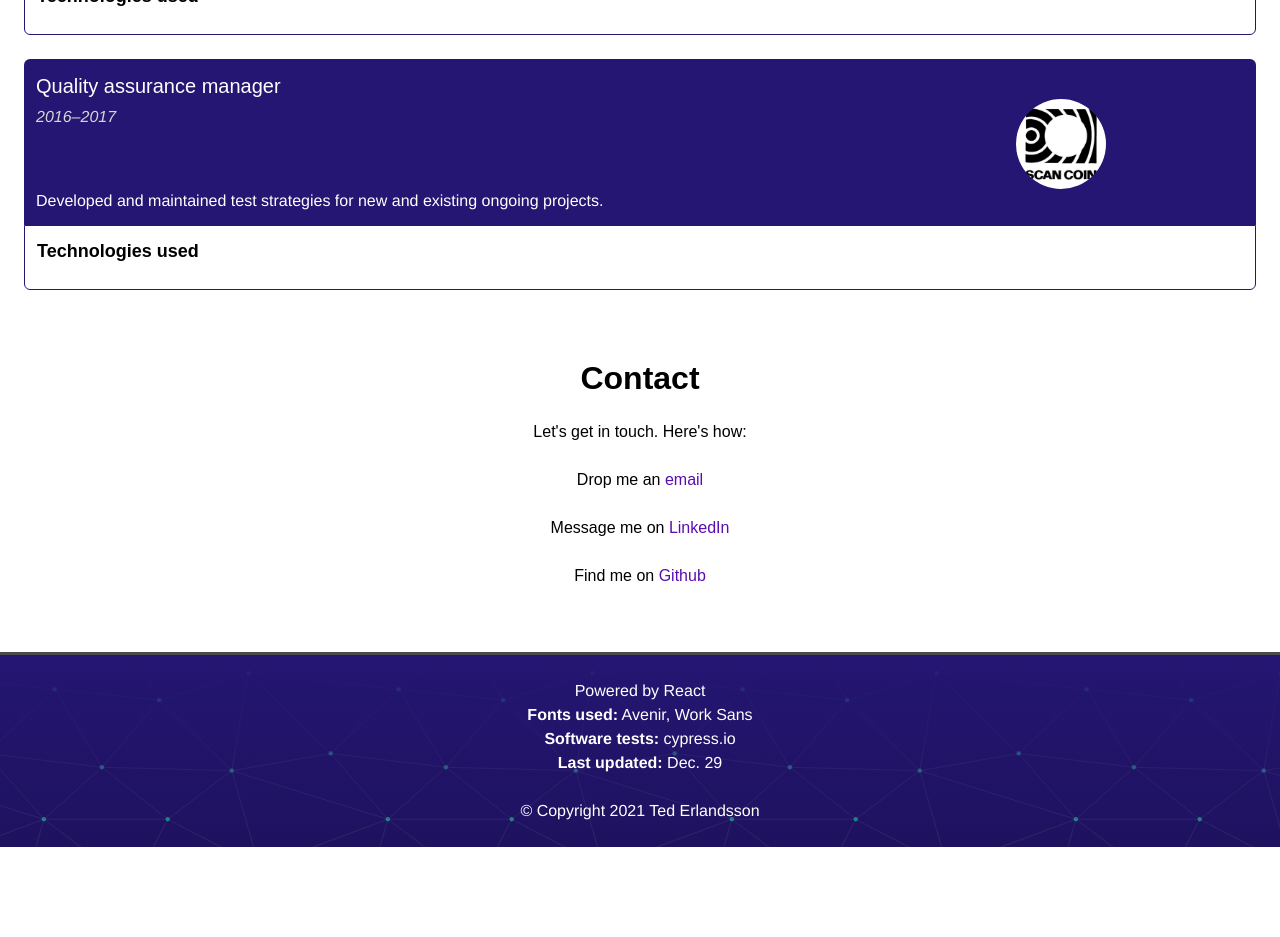
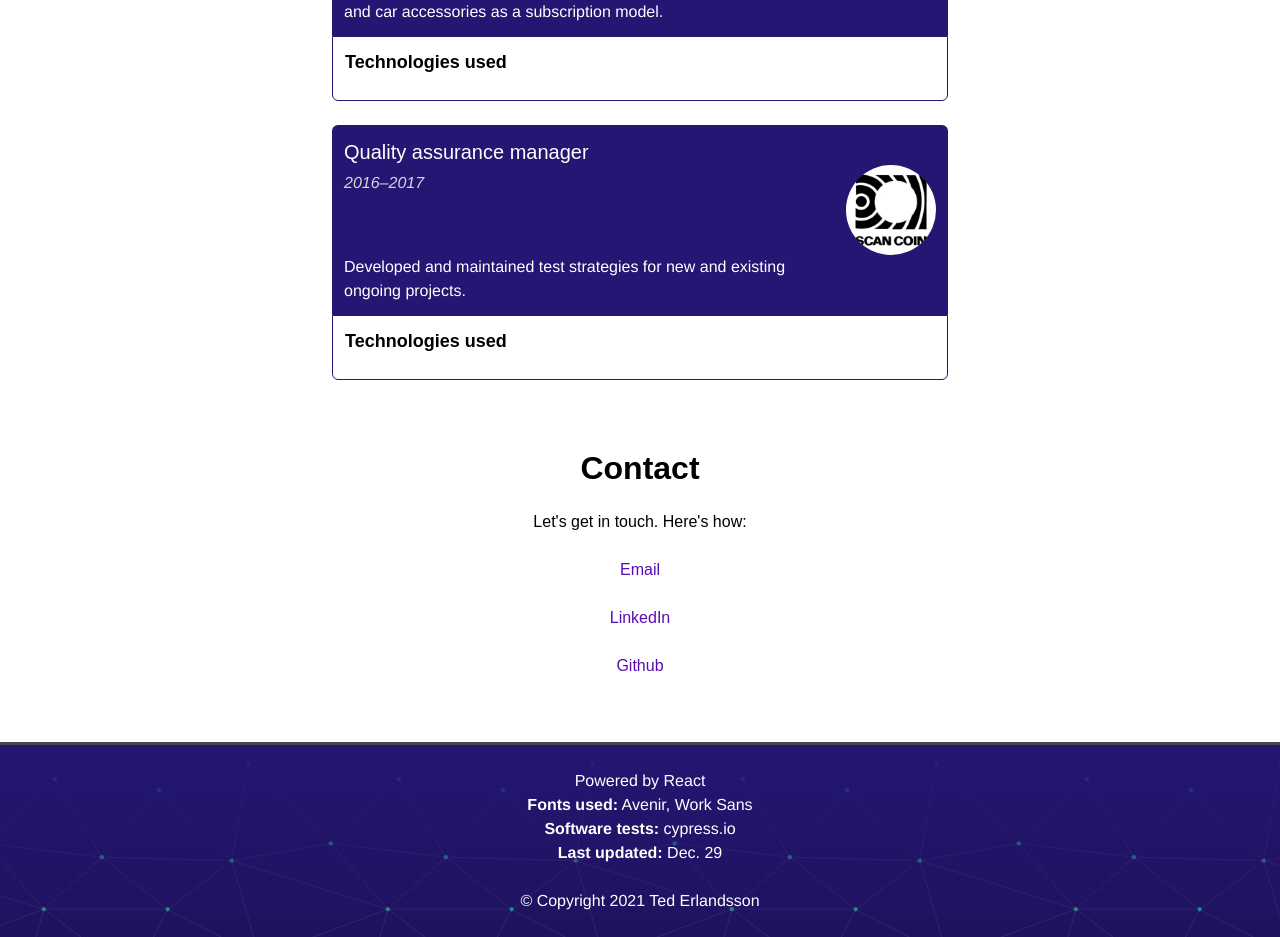
Before and after one commit to tederlandsson/portfolio, a React (Create React App) app: page / in a window 1280 px wide. Shown: the part 1200-2137 px from the top of the page. Before the commit the page ends 2047 px from the top, so only its background shows below. Built offline with nearby package versions, Linux system fonts and the light colour scheme; what webfontloader would draw is missing.

Commit message:
styling updates

```diff
--- a/src/components/Contact/Contact.tsx
+++ b/src/components/Contact/Contact.tsx
@@ -2,7 +2,8 @@ import React, { Component } from 'react';
 
 // Theme
 import styled from 'styled-components';
-import {  Margins, Typography } from '../../theme/';
+import {  Margins } from '../../theme/';
+import utils from '../../utils/index';
 
 import { Icon } from '@iconify/react';
 import emailIcon from '@iconify-icons/carbon/email';
@@ -20,6 +21,7 @@ interface ContactProps {
 export default class Contact extends Component<ContactProps> {
   render() {
     return (
+      <section className="section-contained">
         <StyledContact>
           <div className="contact">
             <h2 className="component-header">Contact</h2>
@@ -27,25 +29,26 @@ export default class Contact extends Component<ContactProps> {
               <p>Let's get in touch. Here's how:</p>
               < br/>
               <li data-autoid="email">
-              Drop me an <a href={this.props.content.email}>email</a>
                 <Icon icon={emailIcon} />
+                <a href={this.props.content.email}>Email</a>
               </li>
               <br />
               <li data-autoid="linkedin" className="linkedin">
-              Message me on <a href={this.props.content.linkedin}>LinkedIn</a>
-              <br />
                 <Icon icon={linkedinFilled} />
+                <a href={this.props.content.linkedin}>LinkedIn</a>
               </li>
 
               <br />
               <li data-autoid="github">
-              Find me on <a href={this.props.content.github}>Github</a>
                 <Icon icon={githubFilled}/>
+                <a href={this.props.content.github}>Github</a>
+                <br />
               </li>
 
             </ul>
           </div>
         </StyledContact>
+      </section>
     );
   }
 }
@@ -53,22 +56,14 @@ export default class Contact extends Component<ContactProps> {
 
 const StyledContact = styled.div`
     margin-bottom: ${Margins.huge};
+
   }
 
-  a {
-    color: rgb(89, 12, 177);
-    font-weight: 500;
-  }
-
-
   li, p {
-    font-family: ${Typography.secondary};
     font-weight: 300;
   }
 
   svg {
-    font-size: 3em;
-    margin-left: auto;
-    margin-right: auto;
+    font-size: 5em;
   }
 `;
--- a/src/components/Experience/ExperienceItem.tsx
+++ b/src/components/Experience/ExperienceItem.tsx
@@ -25,12 +25,13 @@ class ExperienceItem extends Component<ExperienceItemProps> {
     const content = this.props.data;
 
     return(
+      <section className="section-contained">
         <ExperienceItemStyling>
           <div className="experience-item">
             <div className="top-container">
               <h3 className="header">{content.header1}</h3>
               <div className="grid-container">
-              <p className="subHeader">{content.subHeader? content.subHeader : ''}</p>
+                <p className="sub-header">{content.subHeader? content.subHeader : ''}</p>
                 <img src={content.image} alt={content.imageAltText} className="image"/>
                 <p className="description">{content.description}</p>
               </div>
@@ -45,13 +46,14 @@ class ExperienceItem extends Component<ExperienceItemProps> {
             </div>
           </div>
         </ExperienceItemStyling>
+      </section>
     );
   }
 }
 
 const ExperienceItemStyling = styled.div`
   .experience-item {
-    margin: ${Margins.xsmall} 0 ${Margins.medium} 0;
+    margin: ${Margins.xsmall} auto auto auto;
     color: ${Colors.white};
     text-align: left;
   }
@@ -68,14 +70,9 @@ const ExperienceItemStyling = styled.div`
     grid-template-columns: 2;
   }
 
-  .top-container > h3 {
+  .top-container h3 {
     font-size: 20px;
     font-family: ${Typography.secondary};
-  }
-
-  .top-container > p {
-    font-family: ${Typography.secondary};
-    font-weight: 300;
   }
 
   .description: {
@@ -84,7 +81,7 @@ const ExperienceItemStyling = styled.div`
     padding: ${Margins.small} ${Margins.small} ${Margins.small} 0;
   }
 
-  .subHeader {
+  .sub-header {
     text-align: left;
     font-style: italic;
     color: ${Colors.experienceGray};
@@ -119,13 +116,13 @@ const ExperienceItemStyling = styled.div`
     font-weight: 600;
   }
 
-  .icons > svg {
-    font-size: 3em;
+  .icons svg {
     margin: ${Margins.xsmall} ${Margins.xsmall} ${Margins.xsmall} ${Margins.xsmall};
     display: inline-block;
     border-radius: 12.5%;
     color: #000;
   }
+
 `;
 
 export default ExperienceItem;
--- a/src/components/Overlay/Overlay.tsx
+++ b/src/components/Overlay/Overlay.tsx
@@ -40,6 +40,7 @@ const Overlay = (content: OverlayProps) => {
         <button className="close-button">{isDesktop ? 'Click' : 'Press'} anywhere to close
           <Icon icon={closeCircleOutlined} className="closeIcon" />
         </button>
+        <br />
         <Icon icon={personRunningMediumSkinTone} className="top-icon"/>
         <div className="header1-container">
           {content.overlayContent.header1 && (
@@ -58,7 +59,6 @@ const Overlay = (content: OverlayProps) => {
         {content.overlayContent.header2 && (
           <>
             <h3 className="sub-header">{content.overlayContent.header2}</h3>
-            <br />
           </>
         )}
         {icons.map((x) => (
@@ -91,7 +91,6 @@ const OverlayStyled = styled.div`
     top: 0;
     left: 0;
     height: 100vh;
-    width: 100%;
     overflow: scroll;
   }
 
@@ -121,6 +120,7 @@ const OverlayStyled = styled.div`
 
   .overlay p {
     text-align: justify;
+    font-size: ${FontSizes.small};
   }
 
   .overlay-button {
--- a/src/theme/index.ts
+++ b/src/theme/index.ts
@@ -1,4 +1,5 @@
 import { createGlobalStyle } from 'styled-components';
+import utils from '../utils/index';
 
 export const FontSizes = {
   xsmall: '0.75em',
@@ -29,18 +30,13 @@ export const Typography = {
 export const Colors = {
   white: '#fff',
   black: '#000',
-  primary: '',
-  secondary: '',
-  dark: 'rgb(43,48,54)',
-  darkContainerBackGround: 'rgb(35,108,74)',
-  darkContainerGradient: 'linear-gradient(0deg, rgba(35,108,74,1) 0%, rgba(36,115,78,0.9962359943977591) 31%, rgba(37,155,100,1) 100%)',
   blueGradientBackGround: 'rgb(15,15,89)',
   blueGradient: 'linear-gradient(0deg, rgba(15,15,89,1) 0%, rgba(36,22,114,1) 100%)',
   borderStroke: 'rgb(99, 99, 99, 0.25)',
   blueBackground: 'rgb(36, 22, 114)',
-  tangerineYellow: '#ffcc00',
   experienceBlue: '#241672',
   experienceGray: '#d6d6d6',
+  linkColor: 'rgb(89, 12, 177)',
 };
 
 
@@ -87,22 +83,18 @@ export const GlobalStyles = createGlobalStyle`
     font-family: ${Typography.secondary};
   }
 
-  .component-header {
-    font-size: ${FontSizes.huge};
-    margin-bottom: ${Margins.medium};
-    font-weight: bold;
-  }
-
   h1 {
     font-size: ${FontSizes.huge};
     font-family: 'Avenir', 'sans-serif';
-    font-weight: 400;
+    font-weight: 600;
+    margin-bottom: ${Margins.medium};
   }
 
   h2 {
     font-family: ${Typography.secondary};
     font-size: ${FontSizes.huge};
     font-weight: 600;
+    margin-bottom: ${Margins.medium};
   }
 
   h3 {
@@ -110,14 +102,28 @@ export const GlobalStyles = createGlobalStyle`
     margin-bottom: -2px
   }
 
-  p {
+  li, p {
     font-size: ${FontSizes.medium}};
     font-family: ${Typography.secondary};
     font-weight: 300;
   }
 
-  .backgroundGradient {
-    background: ${Colors.darkContainerBackGround};
-    background: ${Colors.darkContainerGradient};
+  a {
+    color: ${Colors.linkColor};
+    font-weight: 500;
+  }
+
+  svg {
+    font-size: 3em;
+    margin-left: auto;
+    margin-right: auto;
+  }
+
+  .section-contained {
+    width: ${utils.isMobile() ? '100%' : '50%'};
+    margin: auto;
+    margin-bottom: ${Margins.medium};
+    max-width: 1400px;
+    position: center;
   }
 `;
```
Lines whose indentation alone changed are shown as unchanged.
